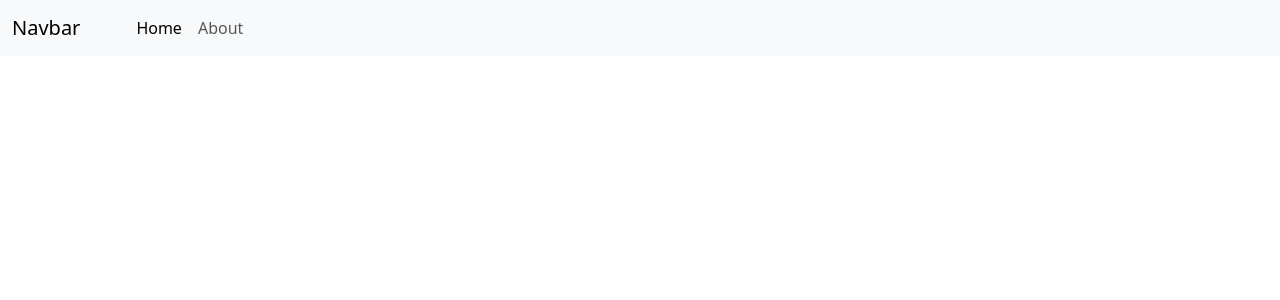
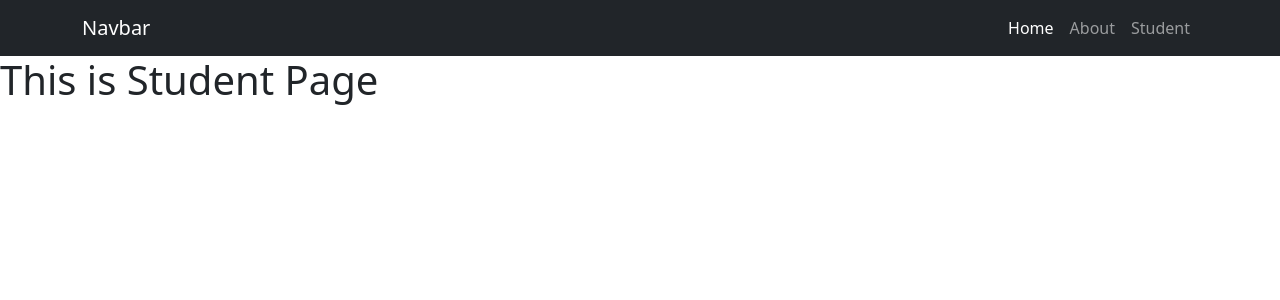
Before and after one commit to bryanagamk/crud-vue-app, a Vue app: page /students in a window 1280 px wide. Before the commit this address had no page. Shown: the top 300 px of the page. Built offline with nearby package versions, Linux system fonts and the light colour scheme.

Commit message:
feat: add student view and fix navbar

```diff
--- a/src/App.vue
+++ b/src/App.vue
@@ -6,20 +6,23 @@
 <template>
   <header>
     <div class="wrapper">
-      <nav class="navbar navbar-expand-lg bg-body-tertiary">
-        <div class="container-fluid">
+      <nav class="navbar navbar-expand-lg navbar-dark bg-dark">
+        <div class="container">
           <a class="navbar-brand me-5" href="#">Navbar</a>
           <button class="navbar-toggler" type="button" data-bs-toggle="collapse" data-bs-target="#navbarSupportedContent"
             aria-controls="navbarSupportedContent" aria-expanded="false" aria-label="Toggle navigation">
             <span class="navbar-toggler-icon"></span>
           </button>
           <div class="collapse navbar-collapse" id="navbarSupportedContent">
-            <ul class="navbar-nav me-auto mb-2 mb-lg-0">
+            <ul class="navbar-nav ms-auto mb-2 mb-lg-0">
               <li class="nav-item">
                 <RouterLink class="nav-link active" to="/">Home</RouterLink>
               </li>
               <li class="nav-item">
                 <RouterLink class="nav-link" to="/about">About</RouterLink>
+              </li>
+              <li class="nav-item">
+                <RouterLink class="nav-link" to="/students">Student</RouterLink>
               </li>
             </ul>
           </div>
--- a/src/router/index.js
+++ b/src/router/index.js
@@ -1,6 +1,7 @@
 import { createRouter, createWebHistory } from 'vue-router'
 import HomeView from '../views/HomeView.vue'
 import AboutView from '../views/AboutView.vue'
+import StudentView from '../views/Students/View.vue'
 
 const router = createRouter({
   history: createWebHistory(import.meta.env.BASE_URL),
@@ -17,7 +18,12 @@
       // this generates a separate chunk (About.[hash].js) for this route
       // which is lazy-loaded when the route is visited.
       component: () => AboutView
-    }
+    },
+    {
+      path: '/students',
+      name: 'students',
+      component: () => StudentView
+    },
   ]
 })
 
--- /dev/null
+++ b/src/views/Students/View.vue
@@ -0,0 +1,5 @@
+<template>
+    <main>
+        <h1>This is Student Page</h1>
+    </main>
+</template>
```
